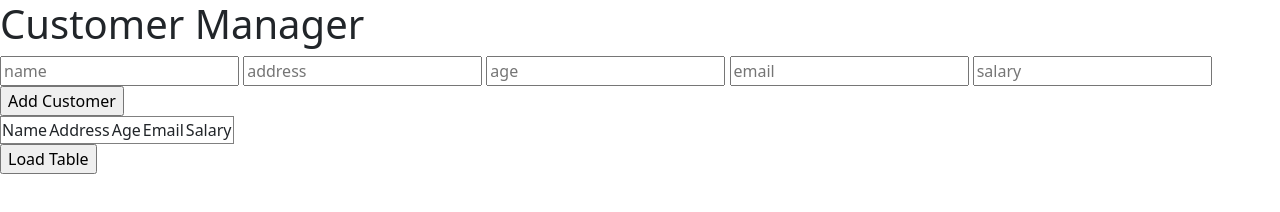
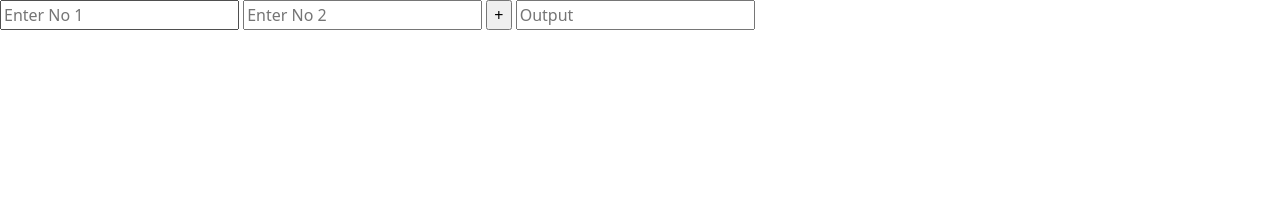
Before and after one commit to GithmiA/IT-Day-04, a plain HTML site: page index.html in a window 1280 px wide. Drawn offline with nearby package versions, Linux system fonts and the light colour scheme.

Commit message:
Refactor input handling and add customer addition functionality

```diff
--- a/index.html
+++ b/index.html
@@ -37,9 +37,9 @@
     <input type="button" value=" + " onclick="changeheading1()">
     <input type="button" value=" - " onclick="changeheading2()">
     <input type="button" value=" * " onclick="changeheading3()">
-    <input type="button" value=" / " onclick="changeheading4()">
-     -->
-     <h1>Customer Manager</h1>
+    <input type="button" value=" / " onclick="changeheading4()"> -->
+
+     <!-- <h1>Customer Manager</h1>
 
     <input type="text" placeholder="name" id="txtName">
     <input type="text" placeholder="address" id="txtAddress">
@@ -62,8 +62,15 @@
 <input type="button" value="Load Table" onclick="loadTable()">
 
     <script>
-    </script>
+    </script> -->
+    <!-- <h2 id="heading">Hello, World!</h2> -->
 
+
+
+    <input type="text" id="input1" placeholder="Enter No 1">
+    <input type="text" id="input2" placeholder="Enter No 2">
+    <input type="button" value="+" onclick="btnAddCustomerOnAction()">
+    <input type="text" id="output1" placeholder="Output">
     <script src="https://unpkg.com/aos@2.3.1/dist/aos.js"></script>
     <script>
        AOS.init();
--- a/js/app.js
+++ b/js/app.js
@@ -115,8 +115,8 @@ let customer2 = {
 
 //     console.log("Clicked");
 //  }
-//  function changeheading3(){
-//     let input1 = document.getElementById("input1");
+// //  function changeheading3(){
+// //     let input1 = document.getElementById("input1");
 //     let input2 = document.getElementById("input2");
 //     let mult = parseInt(input1.value) * parseInt(input2.value);
 //     let heading = document.getElementById("heading");
@@ -160,16 +160,25 @@ let customer2 = {
     // console.log(customerList);
 
 //}
- function loadTable(){
-     let tblCustomers = document.getElementById("tblCustomers");
+//  function loadTable(){
+//      let tblCustomers = document.getElementById("tblCustomers");
 
-     tblCustomers.innerHTML+=`<tr>
-            <td></td>
-            <td></td>
-            <td></td>
-            <td></td>
-            <td></td>
-        </tr>`
-        console.log(tblCustomers);
+//      tblCustomers.innerHTML+=`<tr>
+//             <td></td>
+//             <td></td>
+//             <td></td>
+//             <td></td>
+//             <td></td>
+//         </tr>`
+//         console.log(tblCustomers);
 
- }
+//  }
+//document.getElementById("heading").innerText = "Githmi Anuradha";
+
+
+function btnAddCustomerOnAction(){
+    let sum = parseInt(document.getElementById("input1").value) + parseInt(document.getElementById("input2").value);
+    console.log(sum);
+     let output = document.getElementById("output1");
+     output.value = sum;
+}
```
